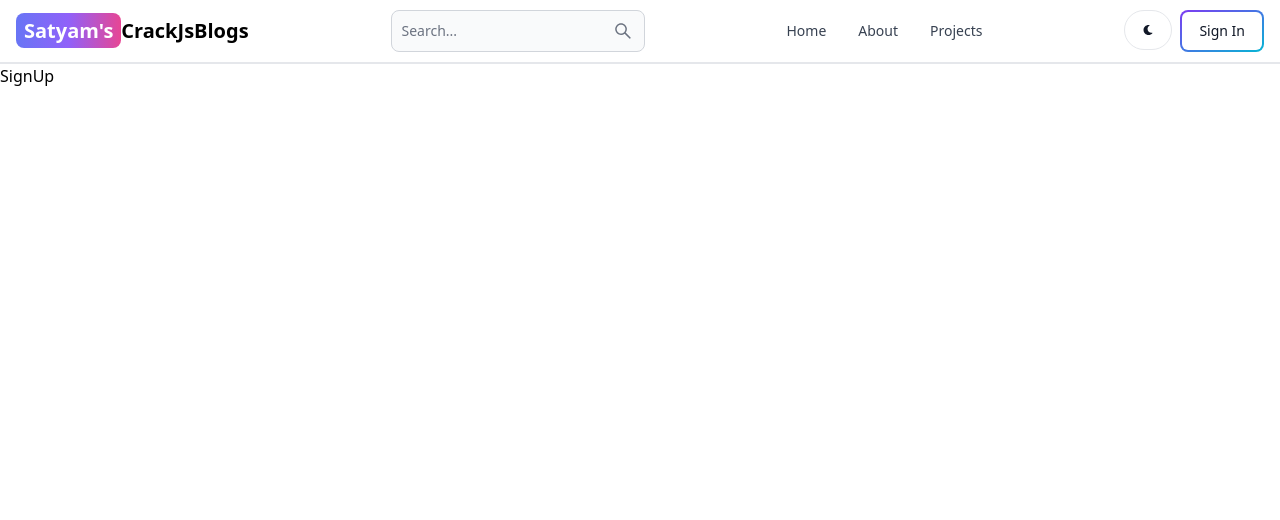
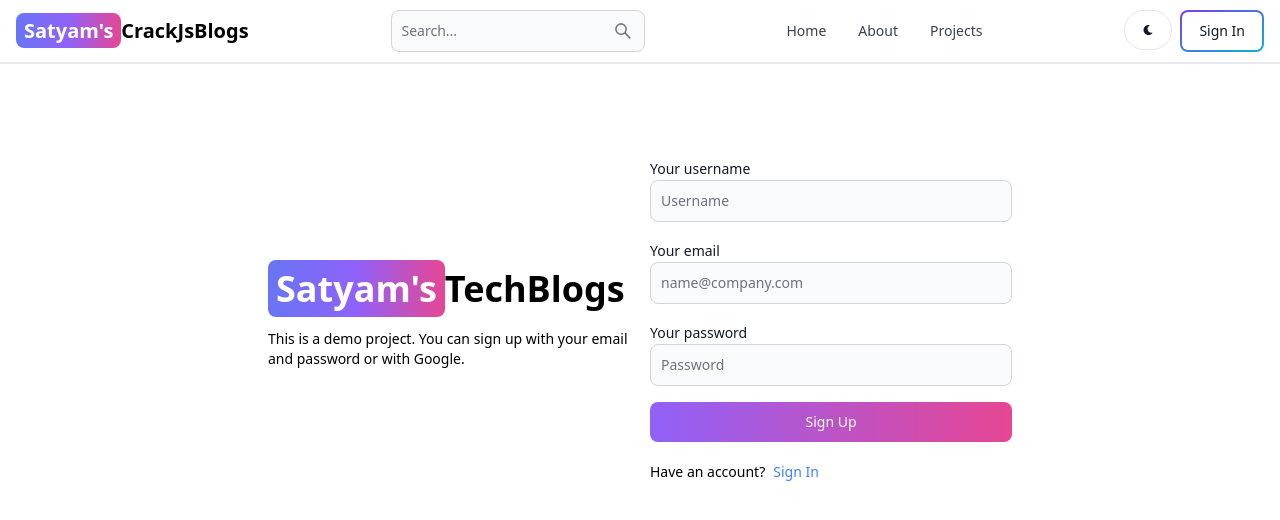
Before and after one commit to Messi10SK/CrackJsBlogs, a React (Vite) app in the folder client/: page /sign-up in a window 1280 px wide. Shown: the top 520 px of the page. Built offline with nearby package versions, Linux system fonts and the light colour scheme.

Commit message:
created sign up page ui

```diff
--- a/client/src/pages/SignUp.jsx
+++ b/client/src/pages/SignUp.jsx
@@ -1,7 +1,49 @@
 import React from 'react'
+import { Button, Label, TextInput } from 'flowbite-react';
+import { Link } from 'react-router-dom';
 
 export default function SignUp() {
   return (
-    <div>SignUp</div>
-  )
+    <div className='min-h-screen mt-20'>
+      <div className='flex p-3 max-w-3xl mx-auto flex-col md:flex-row md:items-center gap-5'>
+         {/* left */}
+        <div className='flex-1'>
+          <Link to="/" className='font-bold dark:text-white text-4xl'>
+           <span className='px-2 py-1  bg-gradient-to-r from-indigo-500 via-purple-500 to-pink-500 rounded-lg text-white'>Satyam's</span>
+           TechBlogs
+          </Link>
+          <p className='text-sm mt-5'>
+            This is a demo project. You can sign up with your email and password
+            or with Google.
+          </p>
+        </div>
+         {/* right */}
+         <div className='flex-1'>
+         <form className='flex flex-col gap-4'>
+          <div>
+            <Label value='Your username'/>
+            <TextInput type='text' placeholder='Username' id='username' />
+          </div>
+          <div>
+              <Label value='Your email' />
+              <TextInput type='text' placeholder='name@company.com' id='email' />
+            </div>
+            <div>
+              <Label value='Your password' />
+              <TextInput type='text' placeholder='Password' id='password' />
+            </div>
+            <Button gradientDuoTone='purpleToPink' type='submit'>
+              Sign Up
+            </Button>
+         </form>
+         <div className="flex gap-2 text-sm mt-5">
+            <span>Have an account?</span>
+            <Link to='/sign-in' className='text-blue-500'>
+              Sign In
+            </Link>
+          </div>
+        </div>
+      </div>
+    </div>
+  );
 }
```
